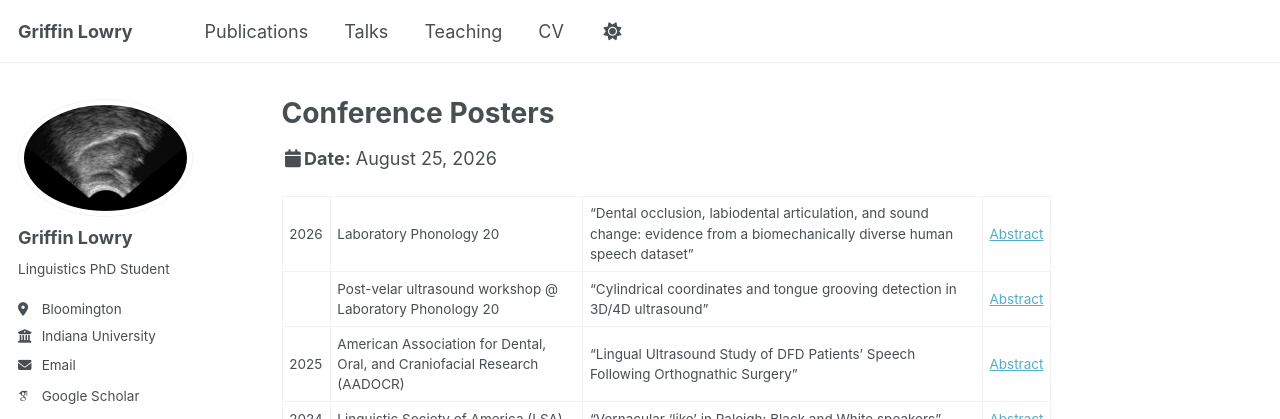
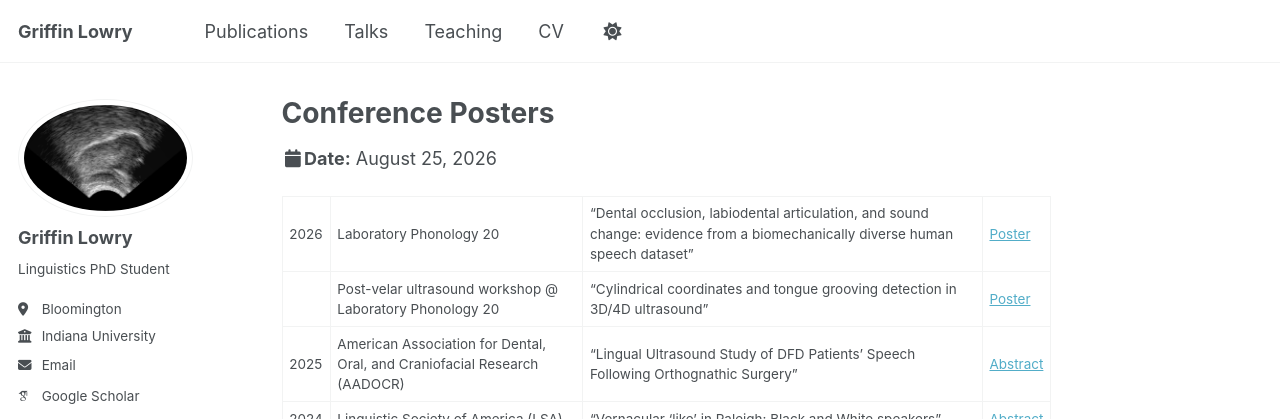
Before and after one commit to griffinlowry/griffinlowry.github.io, a Jekyll site: the page built from _talks/conference_Posters.md, in a window 1280 px wide and 1024 px high. Shown: the top 419 px of the window. Built offline with Jekyll 4.4.1, drawn with Linux system fonts in a browser that asks for light colours; some web fonts are replaced.

Commit message:
Update conference_Posters.md

```diff
--- a/_talks/conference_Posters.md
+++ b/_talks/conference_Posters.md
@@ -4,8 +4,8 @@ collection: talks
 type: "Poster"
 permalink: /talks/Conference Posters
 ---
-| 2026 | Laboratory Phonology 20 | "Dental occlusion, labiodental articulation, and sound change: evidence from a biomechanically diverse human speech dataset" | [Abstract](https://griffinlowry.github.io/files/labphon_labiodentals_abstract.pdf)
-|  | Post-velar ultrasound workshop @ Laboratory Phonology 20 | "Cylindrical coordinates and tongue grooving detection in 3D/4D ultrasound" | [Abstract](https://griffinlowry.github.io/files/Lowry_PVU_LabPhon20_Abstract.pdf)
+| 2026 | Laboratory Phonology 20 | "Dental occlusion, labiodental articulation, and sound change: evidence from a biomechanically diverse human speech dataset" | [Poster](https://griffinlowry.github.io/files/labphon20_labiodentals_poster.pdf)
+|  | Post-velar ultrasound workshop @ Laboratory Phonology 20 | "Cylindrical coordinates and tongue grooving detection in 3D/4D ultrasound" | [Poster](https://griffinlowry.github.io/files/PVU_LabPhon2026_Poster_LOWRY.pdf)
 | 2025 | American Association for Dental, Oral, and Craniofacial Research (AADOCR) | "Lingual Ultrasound Study of DFD Patients’ Speech Following Orthognathic Surgery" | [Abstract](https://griffinlowry.github.io/files/aadocr_abstract.pdf)
 | 2024 | Linguistic Society of America (LSA) | "Vernacular 'like' in Raleigh: Black and White speakers" | [Abstract](https://griffinlowry.github.io/LSA_abstract.pdf)
 | 2023 | Acoustical Society of America | "Durational Variations in Raleigh and Ocracoke Vowel Productions: Methods for analyzing undershoot" | [Abstract](https://griffinlowry.github.io/ASA_poster.pdf)
```
